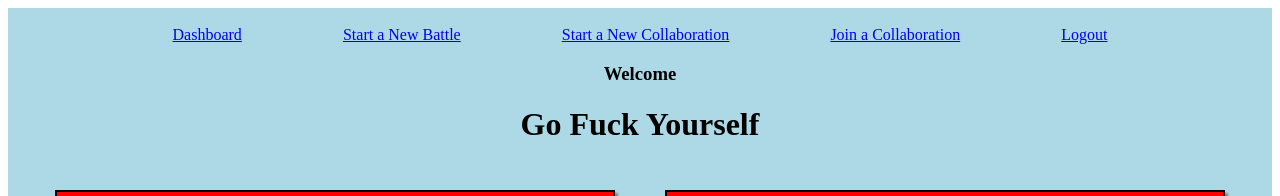
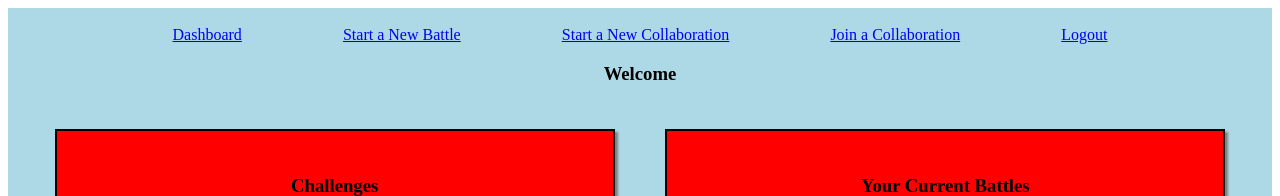
Before and after one commit to wilsonmw/TextRap, an Angular app in the folder public/: page /home/dashboard in a window 1280 px wide. Shown: the top 196 px of the page. Built offline with nearby package versions, Linux system fonts and the light colour scheme; no server answers.

Commit message:
More test changes

```diff
--- a/public/src/app/dashboard/dashboard.component.html
+++ b/public/src/app/dashboard/dashboard.component.html
@@ -1,6 +1,5 @@
 <div id="wholeDashboard">
   <h3>Welcome {{username}}</h3>
-  <h1>Go Fuck Yourself</h1>
   <div id="challenges">
     <h3>Challenges</h3>
     <table>
```
